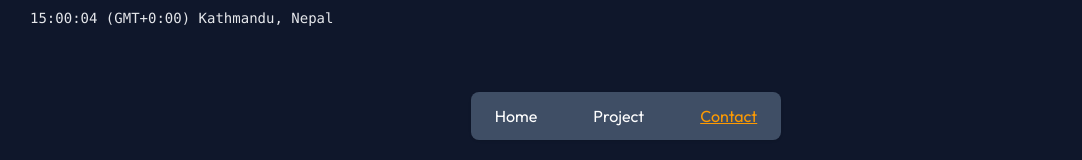
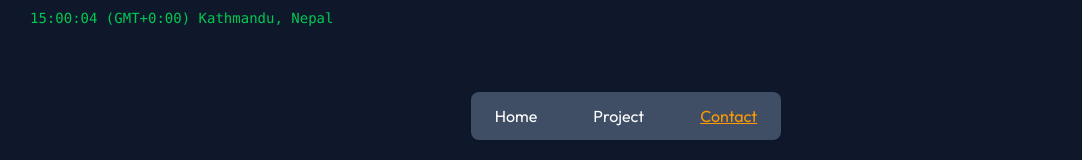
Before and after one commit to rajscriptsGH/Portfolio, a Next.js app: page / in a window 1280 px wide. Shown: the top 160 px of the page, without its empty margins (14-1096 px from the left). Built offline with nearby package versions, Linux system fonts and the light colour scheme; a web font is replaced by a local one.

Commit message:
theme change in the progress

```diff
--- a/src/components/TimeLocation.tsx
+++ b/src/components/TimeLocation.tsx
@@ -53,7 +53,7 @@ const TimeLocation = () => {
 
     return (
         <div
-            className={`fixed left-5 top-0 text-gray-200 text-sm px-6 py-2 font-mono transition-transform duration-300 ${visible ? "translate-y-0" : "-translate-y-full"
+            className={`fixed left-5 top-0 text-green-500 text-sm px-6 py-2 font-mono transition-transform duration-300 ${visible ? "translate-y-0" : "-translate-y-full"
                 }`}
         >
             {time}
```
